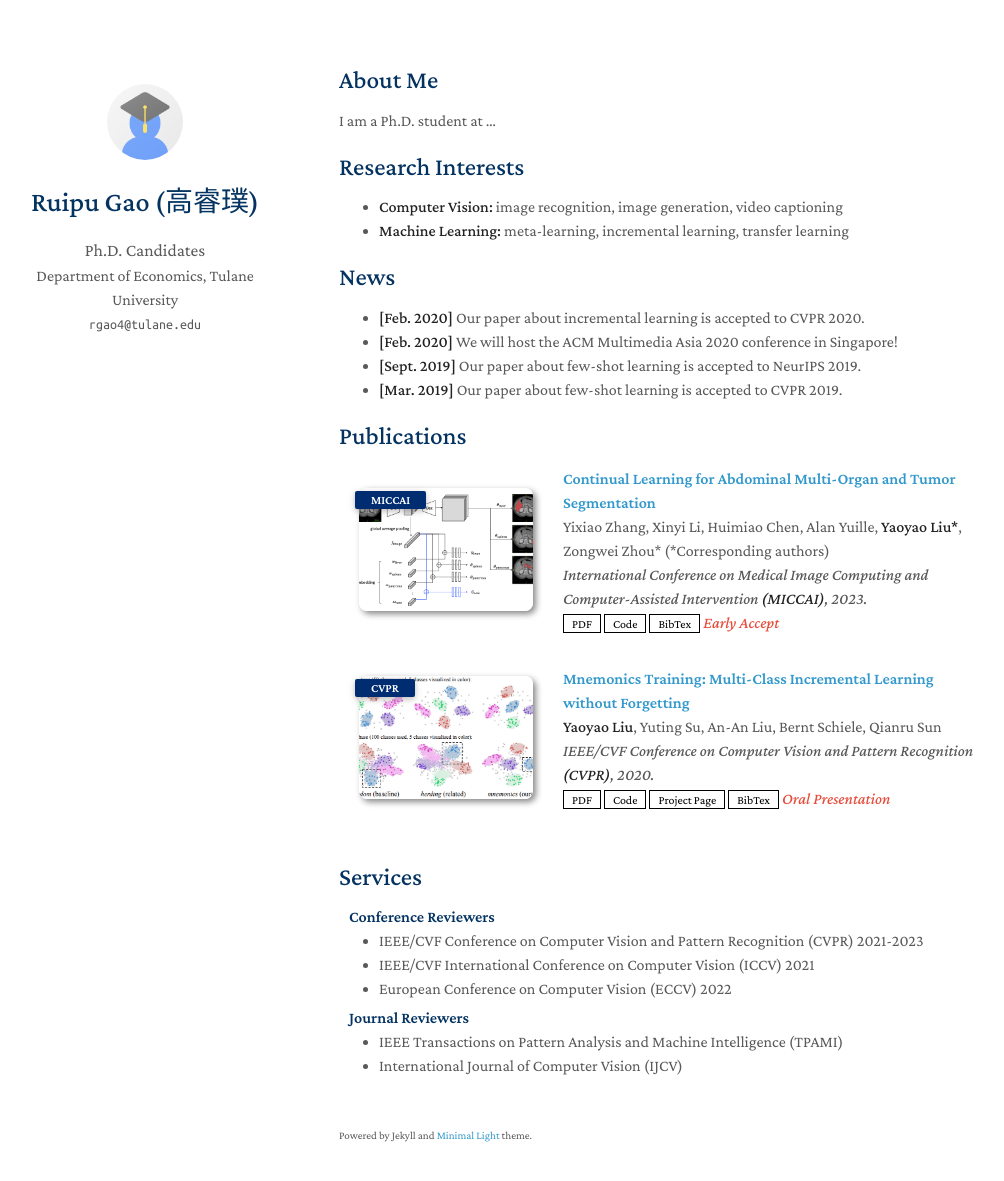
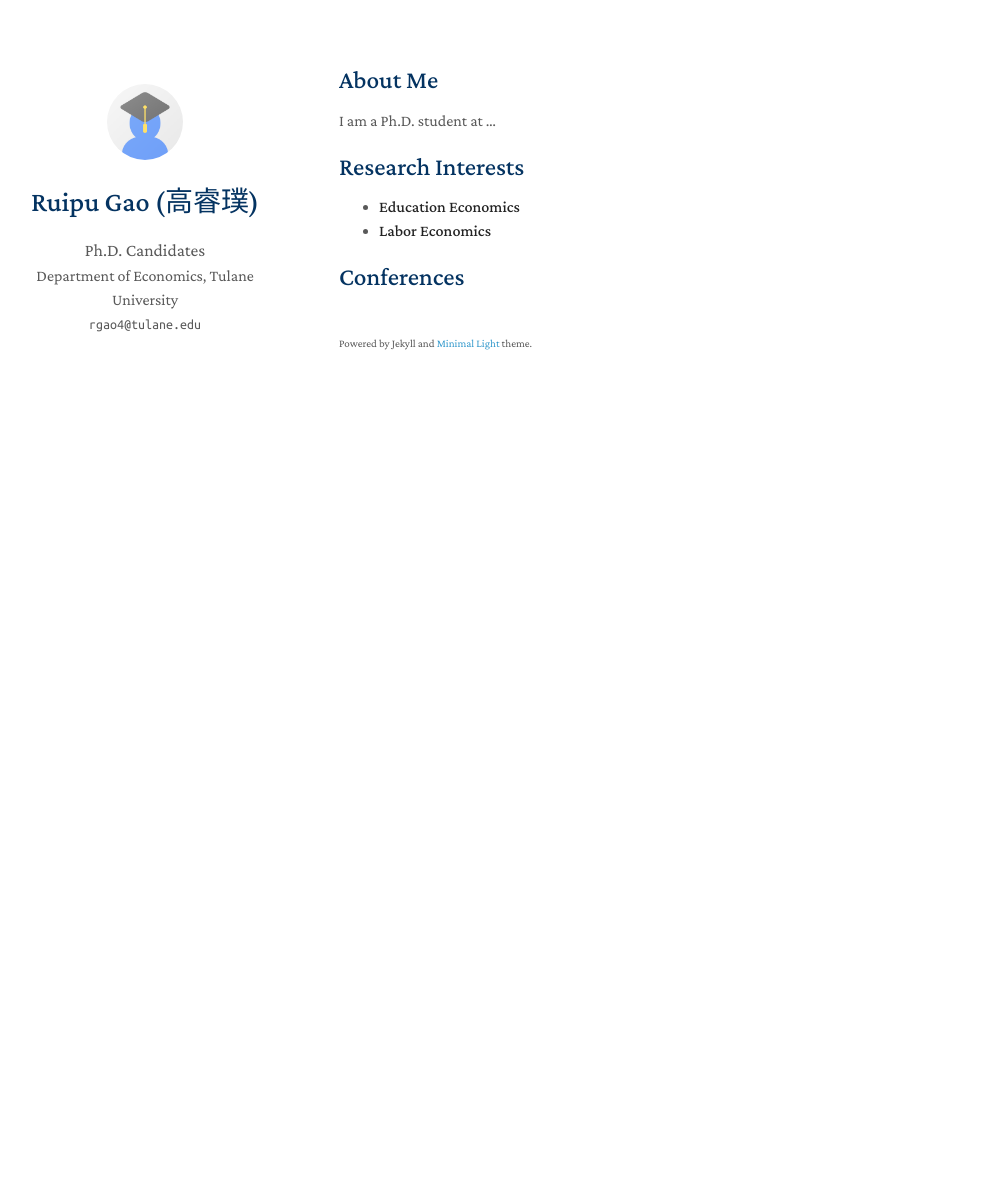
Before and after one commit to Ruipu/ruipugao.github.io, a Jekyll site: the page built from index.md, in a window 1280 px wide and 1216 px high. Shown: the top 1181 px of the window, without its empty margins (131-1135 px from the left). Built offline with Jekyll 4.4.1, drawn with Linux system fonts in a browser that asks for light colours; a style sheet for code colours, icons or effects is not loaded; our own code applies the rules of GitHub Pages for plain Markdown files.

Commit message:
Update index.md

```diff
--- a/index.md
+++ b/index.md
@@ -8,16 +8,7 @@ I am a Ph.D. student at ...
 
 ## Research Interests
 
-- **Computer Vision:** image recognition, image generation, video captioning
-- **Machine Learning:** meta-learning, incremental learning, transfer learning
+- **Education Economics**
+- **Labor Economics**
 
-## News
-
-- **[Feb. 2020]** Our paper about incremental learning is accepted to CVPR 2020.
-- **[Feb. 2020]** We will host the ACM Multimedia Asia 2020 conference in Singapore!
-- **[Sept. 2019]** Our paper about few-shot learning is accepted to NeurIPS 2019.
-- **[Mar. 2019]** Our paper about few-shot learning is accepted to CVPR 2019.
-
-{% include_relative _includes/publications.md %}
-
-{% include_relative _includes/services.md %}
+## Conferences
```
